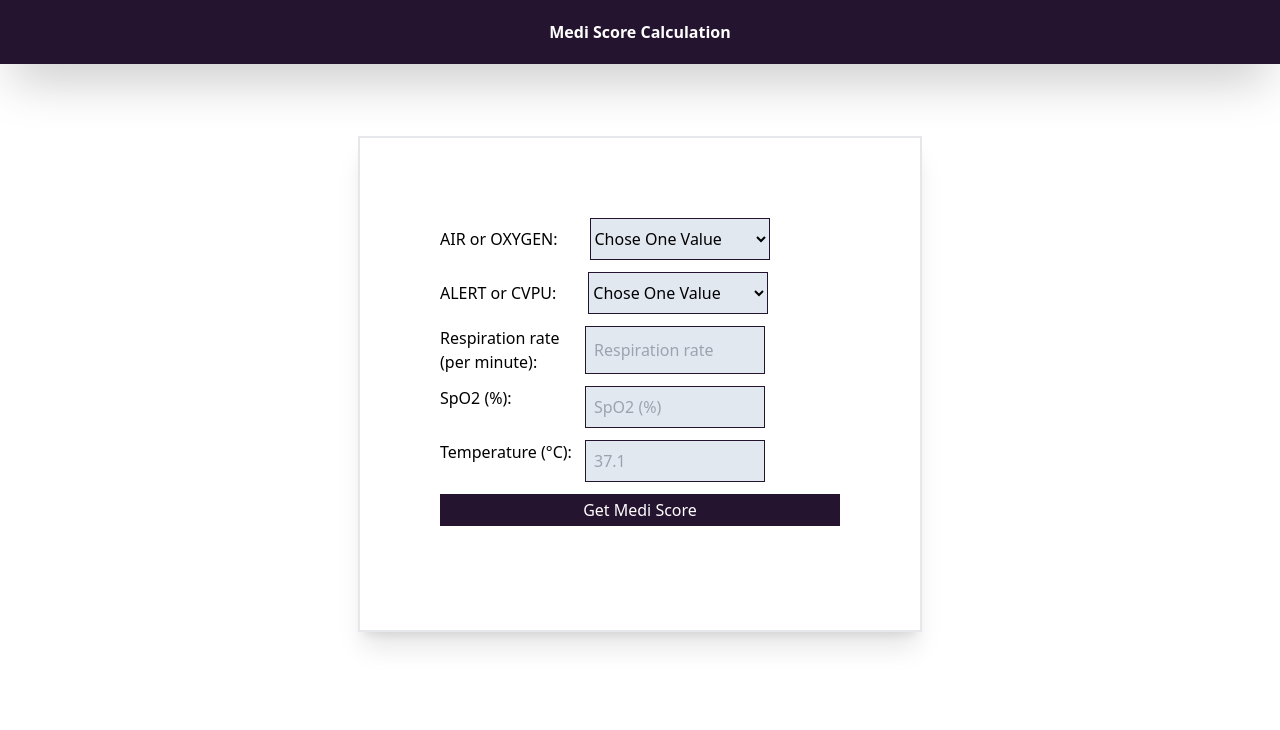
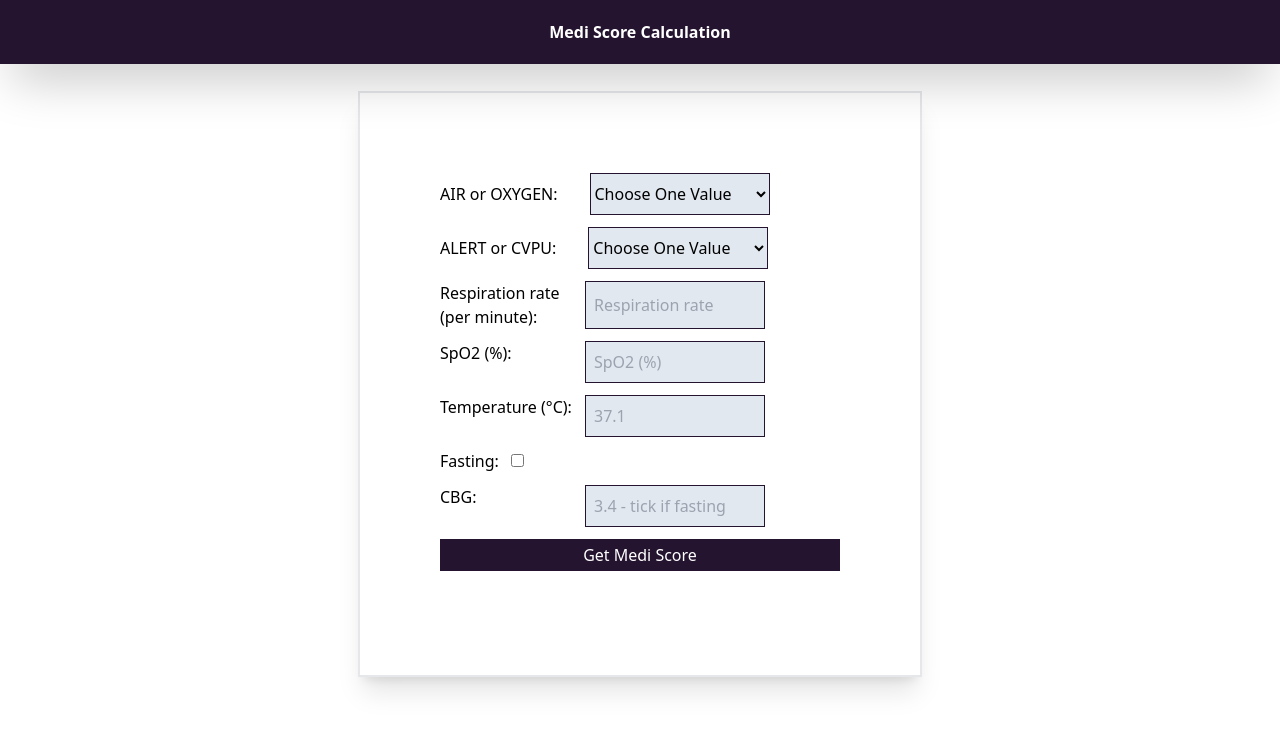
Before and after one commit to sohailshams/medi-score-calculation, a React (Vite) app: page / in a window 1280 px wide. Shown: the top 730 px of the page. Built offline with nearby package versions, Linux system fonts and the light colour scheme.

Commit message:
Added ObservationCheckBox component, updated ObservationsForm component and score addition logic in mediScore.

```diff
--- a/medi-score/mediScore.js
+++ b/medi-score/mediScore.js
@@ -4,6 +4,7 @@ import {
   getRespirationRangeScore,
   getSpO2Score,
   getTemperatureScore,
+  getCBGScore,
 } from "./helpers";
 
 export function mediScoreCalculation(observationsObject) {
@@ -27,10 +28,18 @@ export function mediScoreCalculation(observationsObject) {
   if (!isValidKeys) return "Please pass correct input!";
 
   let total = 0;
+  let cbgTotal = 0;
 
   // Destructuring observatoins properties
-  const { airOrOxygen, consciousness, respirationRange, spO2, temperature } =
-    observationsObject;
+  const {
+    airOrOxygen,
+    consciousness,
+    respirationRange,
+    spO2,
+    temperature,
+    isFasting,
+    cbg,
+  } = observationsObject;
 
   // Get air or oxygen score or return an error message
   const airOrOxygenScore = getAirOrOxygenScore(airOrOxygen);
@@ -55,13 +64,21 @@ export function mediScoreCalculation(observationsObject) {
   const temperatureScore = getTemperatureScore(temperature);
   if (temperatureScore === null) return "Please add correct temperature value";
 
+  // Get CBG score
+  const CBGScore = getCBGScore(isFasting, cbg);
+
+  // Update cbgTotal if getCBGScore returns a number
+  if (CBGScore != false) {
+    cbgTotal += CBGScore;
+  }
   // Final medi score
   total +=
     airOrOxygenScore +
     consciousnessScore +
     respirationRangeScore +
     spO2Score +
-    temperatureScore;
+    temperatureScore +
+    cbgTotal;
 
   return total;
 }
--- /dev/null
+++ b/src/components/ObservationCheckBox.jsx
@@ -0,0 +1,28 @@
+import React from "react";
+
+function ObservationCheckBox({
+  label,
+  inputType,
+  name,
+  checked,
+  handleCheckBoxChange,
+  id,
+}) {
+  return (
+    <label className="flex justify-left">
+      <span className="">{label}</span>
+      <span>
+        <input
+          className="ml-3 py-8 bg-slate-200 border-[1px] border-[#251430] outline-none"
+          type={inputType}
+          name={name}
+          checked={checked}
+          onChange={handleCheckBoxChange}
+          id={id}
+        />
+      </span>
+    </label>
+  );
+}
+
+export default ObservationCheckBox;
--- a/src/components/ObservationsForm.jsx
+++ b/src/components/ObservationsForm.jsx
@@ -1,4 +1,4 @@
-import { useState } from "react";
+import { useEffect, useState } from "react";
 import ObservationDropdown from "./ObservationDropdown";
 import ObservationInput from "./ObservationInput";
 import { mediScoreCalculation } from "../../medi-score/mediScore";
@@ -6,19 +6,37 @@ import { AirOrOxygen, Consciousness } from "../../medi-score/Enums";
 import "./CustomCss.css";
 import { alertChecker } from "../../medi-score/alertChecker";
 import { mediScoreData } from "../../data/patientTestData";
+import ObservationCheckBox from "./ObservationCheckBox";
 
 function ObservationsForm() {
-  const [AODropDownTitle, setAODropDownTitle] = useState("Chose One Value");
-  const [ACDropDownTitle, setACDropDownTitle] = useState("Chose One Value");
+  const [AODropDownTitle, setAODropDownTitle] = useState("Choose One Value");
+  const [ACDropDownTitle, setACDropDownTitle] = useState("Choose One Value");
   const [patientObservations, setPatientObservations] = useState({
     airOrOxygen: "",
     consciousness: "",
     respirationRange: "",
     spO2: "",
     temperature: "",
+    isFasting: false,
+    cbg: "",
   });
   const [scoreOrMsg, setScoreOrMsg] = useState("");
   const [aletMsg, setAlertMsg] = useState("");
+  const [isChecked, setIsChecked] = useState(false);
+
+  useEffect(() => {
+    if (isChecked) {
+      setPatientObservations({
+        ...patientObservations,
+        ["isFasting"]: true,
+      });
+    } else {
+      setPatientObservations({
+        ...patientObservations,
+        isFasting: false,
+      });
+    }
+  }, [isChecked]);
 
   const handleDropDownChange = (e) => {
     if (e.target.value === "AIR") {
@@ -55,6 +73,13 @@ function ObservationsForm() {
     }
   };
 
+  // Update check box state
+  const handleCheckBoxChange = () => {
+    setIsChecked(!isChecked);
+  };
+
+  // console.log("patientObservatons", patientObservations);
+
   const handleInputChange = (e) => {
     if (e.target.name === "respirationRange") {
       setPatientObservations({
@@ -69,6 +94,12 @@ function ObservationsForm() {
       });
     }
     if (e.target.name === "temperature") {
+      setPatientObservations({
+        ...patientObservations,
+        [e.target.name]: e.target.value,
+      });
+    }
+    if (e.target.name === "cbg") {
       setPatientObservations({
         ...patientObservations,
         [e.target.name]: e.target.value,
@@ -111,9 +142,12 @@ function ObservationsForm() {
         respirationRange: "",
         spO2: "",
         temperature: "",
+        isFasting: false,
+        cbg: "",
       });
-      setAODropDownTitle("Chose One Value");
-      setACDropDownTitle("Chose One Value");
+      setAODropDownTitle("Choose One Value");
+      setACDropDownTitle("Choose One Value");
+      setIsChecked(false);
     }
   };
 
@@ -144,27 +178,44 @@ function ObservationsForm() {
           inputType="number"
           name="respirationRange"
           placeholder="Respiration rate"
-          value={patientObservations.respirationRange}
+          value={patientObservations?.respirationRange}
           handleInputChange={handleInputChange}
-          id={"respirationRange"}
+          id="respirationRange"
         />
         <ObservationInput
           label="SpO2 (%):"
           inputType="number"
           name="spO2"
           placeholder="SpO2 (%)"
-          value={patientObservations.spO2}
+          value={patientObservations?.spO2}
           handleInputChange={handleInputChange}
-          id={"spO2"}
+          id="spO2"
         />
         <ObservationInput
           label="Temperature (°C):"
           inputType="number"
           name="temperature"
           placeholder="37.1"
-          value={patientObservations.temperature}
+          value={patientObservations?.temperature}
           handleInputChange={handleInputChange}
-          id={"temperature"}
+          id="temperature"
+        />
+        <ObservationCheckBox
+          label="Fasting:"
+          inputType="checkbox"
+          name="Fasting"
+          checked={isChecked}
+          handleCheckBoxChange={handleCheckBoxChange}
+          id="fasting"
+        />
+        <ObservationInput
+          label="CBG:"
+          inputType="number"
+          name="cbg"
+          placeholder="3.4 - tick if fasting "
+          value={patientObservations?.cbg}
+          handleInputChange={handleInputChange}
+          id="cbg"
         />
 
         <input
```
